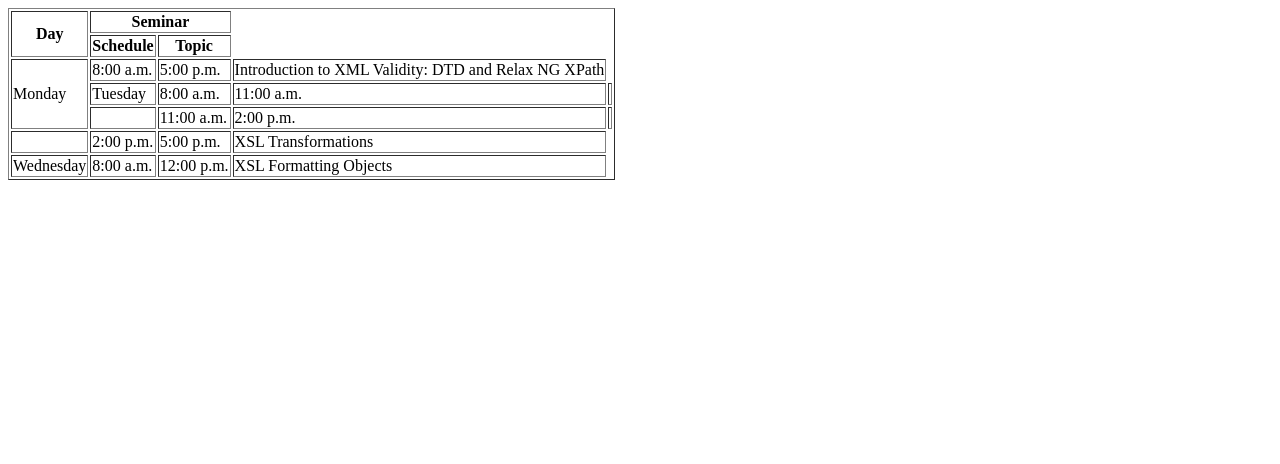
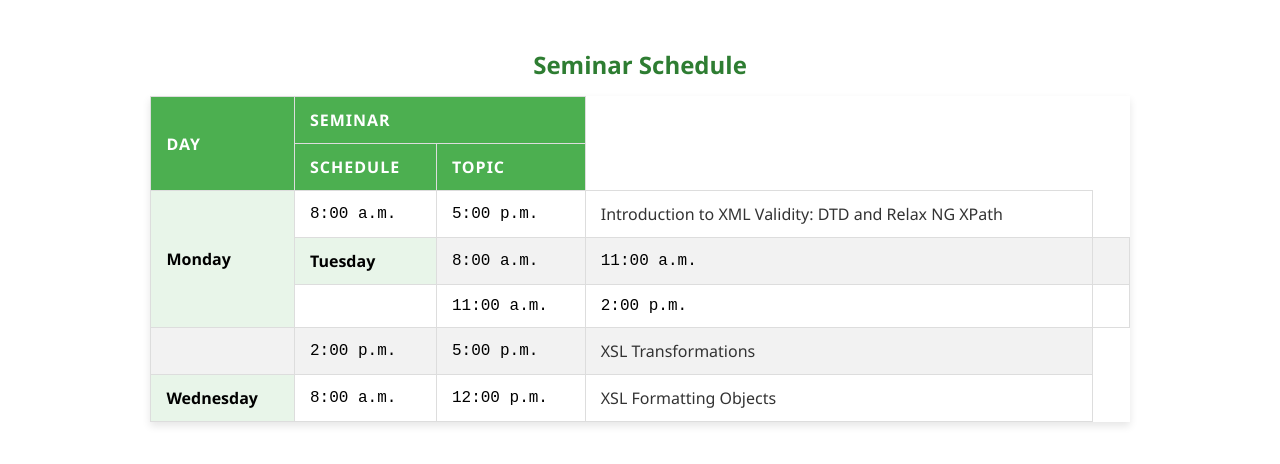
Before and after one commit to ali8642/complex-table, a plain HTML site: page index.html in a window 1280 px wide. Drawn offline with Linux system fonts and the light colour scheme.

Commit message:
Update index.html

```diff
--- a/index.html
+++ b/index.html
@@ -1,14 +1,74 @@
 <!DOCTYPE html>
 <html lang="en">
+
 <head>
   <meta charset="UTF-8">
   <meta name="viewport" content="width=device-width, initial-scale=1.0">
   <title>Complex Table Exercise</title>
+  <style>
+    body {
+      font-family: 'Segoe UI', Tahoma, Geneva, Verdana, sans-serif;
+      padding: 20px;
+    }
+
+    .seminar-table {
+      width: 80%;
+      border-collapse: collapse;
+      margin: 20px auto;
+      box-shadow: 0 4px 8px rgba(0, 0, 0, 0.1);
+    }
+
+    .seminar-table th,
+    .seminar-table td {
+      padding: 12px 15px;
+      text-align: left;
+      border: 1px solid #ddd;
+    }
+
+    .seminar-table th {
+      background-color: #4CAF50;
+      color: white;
+      font-weight: bold;
+      text-transform: uppercase;
+      letter-spacing: 1px;
+    }
+
+    .seminar-table tr:nth-child(even) {
+      background-color: #f2f2f2;
+    }
+
+    .seminar-table tr:hover {
+      background-color: #e6f7e6;
+    }
+
+    .day-cell {
+      font-weight: bold;
+      background-color: #e8f5e9;
+    }
+
+    .time-cell {
+      font-family: 'Courier New', monospace;
+    }
+
+    .topic-cell {
+      color: #333;
+    }
+
+    caption {
+      font-size: 1.5em;
+      margin-bottom: 15px;
+      font-weight: bold;
+      color: #2E7D32;
+    }
+  </style>
 </head>
+
 <body>
-    <table border="1">
+
+  <table class="seminar-table">
+    <caption>Seminar Schedule</caption>
     <tr>
-          <th rowspan="2">Day</th>
+      <th rowspan="2" class="day-cell">Day</th>
       <th colspan="2">Seminar</th>
     </tr>
     <tr>
@@ -16,35 +76,36 @@
       <th>Topic</th>
     </tr>
     <tr>
-          <td rowspan="3">Monday</td>
-          <td>8:00 a.m.</td>
-          <td>5:00 p.m.</td>
-          <td>Introduction to XML Validity: DTD and Relax NG XPath</td>
+      <td rowspan="3" class="day-cell">Monday</td>
+      <td class="time-cell">8:00 a.m.</td>
+      <td class="time-cell">5:00 p.m.</td>
+      <td class="topic-cell">Introduction to XML Validity: DTD and Relax NG XPath</td>
     </tr>
     <tr>
-          <td>Tuesday</td>
-          <td>8:00 a.m.</td>
-          <td>11:00 a.m.</td>
-          <td></td>
+      <td class="day-cell">Tuesday</td>
+      <td class="time-cell">8:00 a.m.</td>
+      <td class="time-cell">11:00 a.m.</td>
+      <td class="topic-cell"></td>
     </tr>
     <tr>
       <td></td>
-          <td>11:00 a.m.</td>
-          <td>2:00 p.m.</td>
-          <td></td>
+      <td class="time-cell">11:00 a.m.</td>
+      <td class="time-cell">2:00 p.m.</td>
+      <td class="topic-cell"></td>
     </tr>
     <tr>
       <td></td>
-          <td>2:00 p.m.</td>
-          <td>5:00 p.m.</td>
-          <td>XSL Transformations</td>
+      <td class="time-cell">2:00 p.m.</td>
+      <td class="time-cell">5:00 p.m.</td>
+      <td class="topic-cell">XSL Transformations</td>
     </tr>
     <tr>
-          <td>Wednesday</td>
-          <td>8:00 a.m.</td>
-          <td>12:00 p.m.</td>
-          <td>XSL Formatting Objects</td>
+      <td class="day-cell">Wednesday</td>
+      <td class="time-cell">8:00 a.m.</td>
+      <td class="time-cell">12:00 p.m.</td>
+      <td class="topic-cell">XSL Formatting Objects</td>
     </tr>
   </table>
 </body>
+
 </html>
```
Lines whose indentation alone changed are shown as unchanged.
